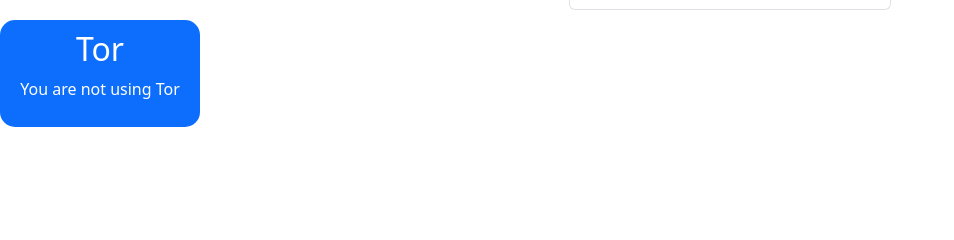
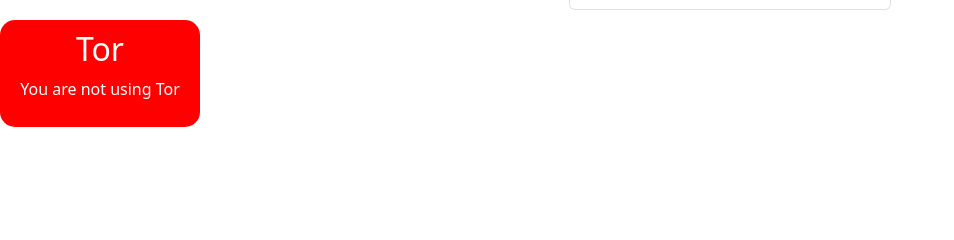
Before and after one commit to HeruAvila/privacy_project, a Django app: template templates/mainapp/index.html in a window 1280 px wide. Shown: the part 308-548 px from the top of the page, without its empty margins (0-954 px from the left). Run offline with Django 5.2, Linux system fonts and the light colour scheme; the template is opened without the code that fills it, so the values that code supplies are empty; some libraries are stand-ins or nearby versions.

Commit message:
testing with style v8

```diff
--- a/templates/mainapp/index.html
+++ b/templates/mainapp/index.html
@@ -33,9 +33,9 @@
         </div>
     </div>
     {% if tor_in_use %}
-    <div style="text-align:center; padding:10px; border-radius:15px;max-width:200px;justify-content:center;align-items:center" class="bg-danger">
+    <div style="text-align:center; padding:10px; border-radius:15px;max-width:200px;justify-content:center;align-items:center;background-color:green">
         {% else %}
-        <div style="text-align:center; padding: 10px; border-radius:15px;max-width:200px;justify-content:center;align-items:center" class="bg-primary">
+        <div style="text-align:center; padding: 10px; border-radius:15px;max-width:200px;justify-content:center;align-items:center;background-color:red">
         {% endif %}
         <h2 style="color:white">Tor</h2>
         {% if tor_in_use %}
```
